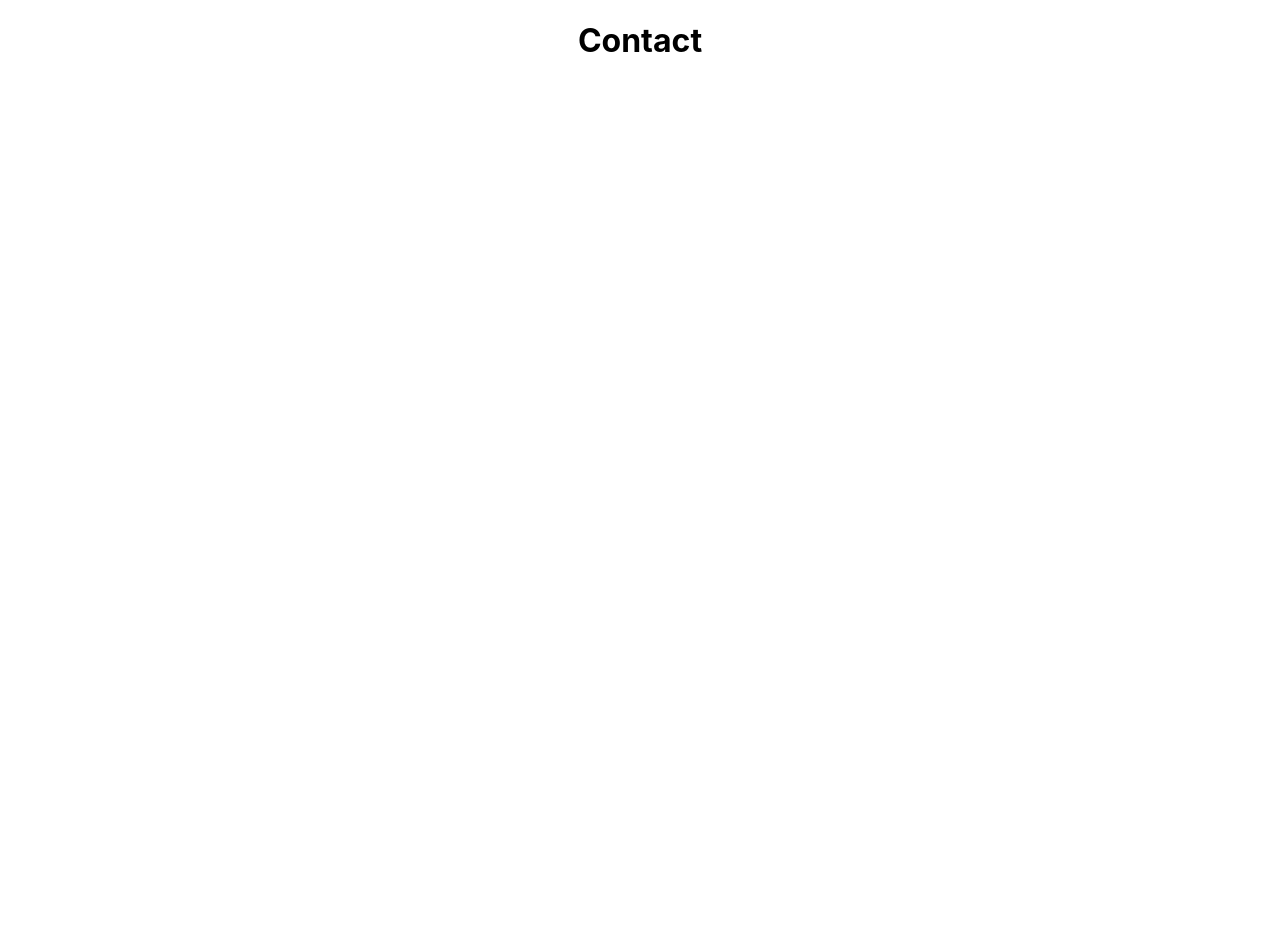
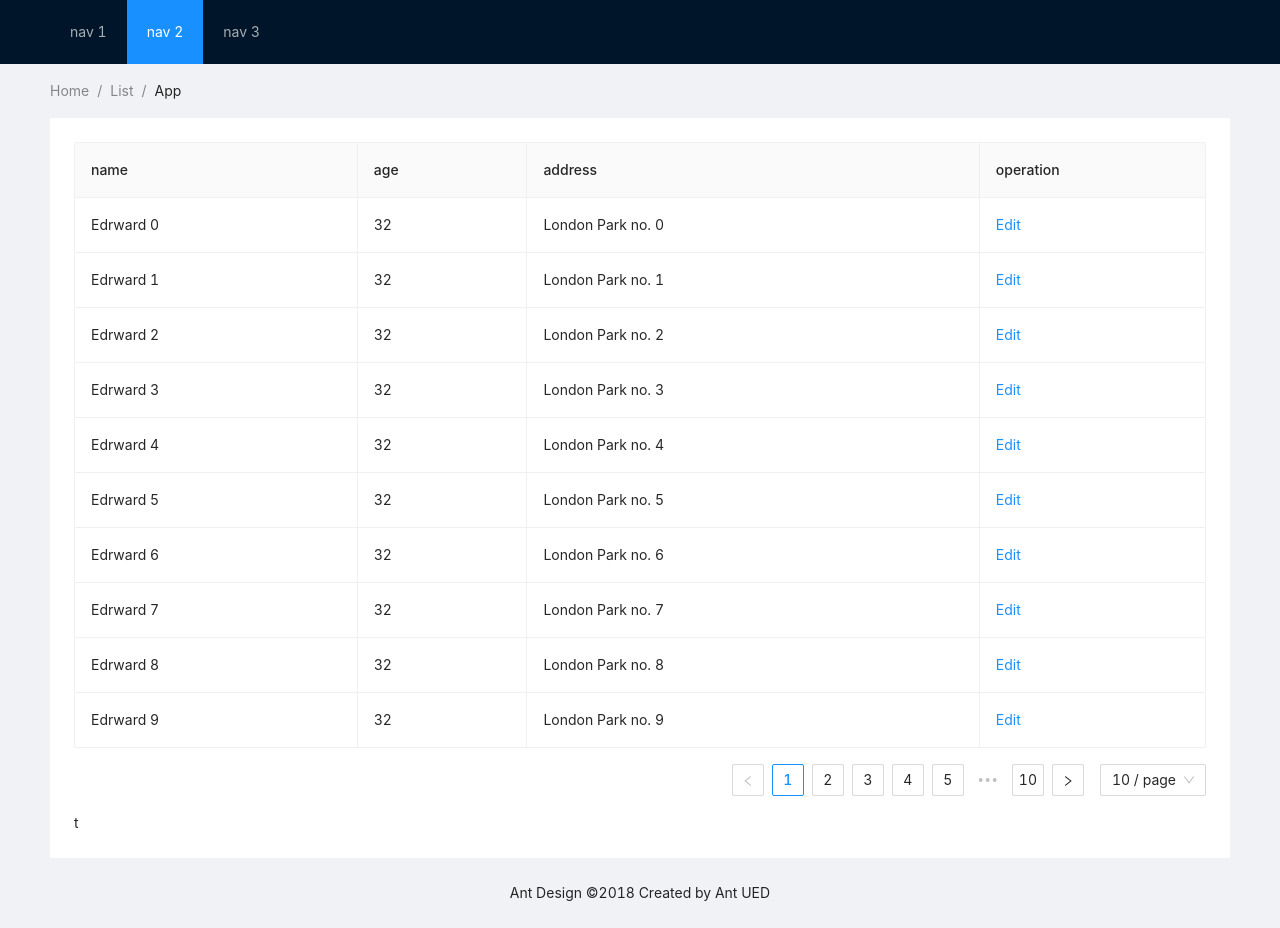
Before and after one commit to Jay23Cee/Redux-AntDesign, a React (Create React App) app in the folder my-app/: page / in a window 1280 px wide. Before the commit the page ends 800 px from the top, so only its background shows below. Built offline with nearby package versions, Linux system fonts and the light colour scheme.

Commit message:
adding table

```diff
--- a/my-app/src/App.css
+++ b/my-app/src/App.css
@@ -1,38 +1,16 @@
-.App {
-  text-align: center;
+.site-layout-content {
+  min-height: 280px;
+  padding: 24px;
+  background: #fff;
 }
-
-.App-logo {
-  height: 40vmin;
-  pointer-events: none;
+#components-layout-demo-top .logo {
+  float: left;
+  width: 120px;
+  height: 31px;
+  margin: 16px 24px 16px 0;
+  background: rgba(255, 255, 255, 0.3);
 }
-
-@media (prefers-reduced-motion: no-preference) {
-  .App-logo {
-    animation: App-logo-spin infinite 20s linear;
-  }
+.ant-row-rtl #components-layout-demo-top .logo {
+  float: right;
+  margin: 16px 0 16px 24px;
 }
-
-.App-header {
-  background-color: #282c34;
-  min-height: 100vh;
-  display: flex;
-  flex-direction: column;
-  align-items: center;
-  justify-content: center;
-  font-size: calc(10px + 2vmin);
-  color: white;
-}
-
-.App-link {
-  color: #61dafb;
-}
-
-@keyframes App-logo-spin {
-  from {
-    transform: rotate(0deg);
-  }
-  to {
-    transform: rotate(360deg);
-  }
-}
--- a/my-app/src/App.tsx
+++ b/my-app/src/App.tsx
@@ -1,11 +1,14 @@
 import React from 'react';
-import logo from './logo.svg';
-import './App.css';
+import ReactDOM from 'react-dom';
+import Homepage from './components/Homepage'
+
+//import Homepage from './components/Homepage'
 
 function App() {
+
   return (
-    <div className="App">
-     <h1>Contact</h1>
+    <div >
+     <Homepage/>
     </div>
   );
 }
--- /dev/null
+++ b/my-app/src/components/BookTable.tsx
@@ -0,0 +1,183 @@
+import React, { useState } from 'react';
+import { Table, Input, InputNumber, Popconfirm, Form, Typography } from 'antd';
+
+interface Item {
+  key: string;
+  name: string;
+  age: number;
+  address: string;
+}
+
+const originData: Item[] = [];
+for (let i = 0; i < 100; i++) {
+  originData.push({
+    key: i.toString(),
+    name: `Edrward ${i}`,
+    age: 32,
+    address: `London Park no. ${i}`,
+  });
+}
+interface EditableCellProps extends React.HTMLAttributes<HTMLElement> {
+  editing: boolean;
+  dataIndex: string;
+  title: any;
+  inputType: 'number' | 'text';
+  record: Item;
+  index: number;
+  children: React.ReactNode;
+}
+
+const EditableCell: React.FC<EditableCellProps> = ({
+  editing,
+  dataIndex,
+  title,
+  inputType,
+  record,
+  index,
+  children,
+  ...restProps
+}) => {
+  const inputNode = inputType === 'number' ? <InputNumber /> : <Input />;
+
+  return (
+    <td {...restProps}>
+      {editing ? (
+        <Form.Item
+          name={dataIndex}
+          style={{ margin: 0 }}
+          rules={[
+            {
+              required: true,
+              message: `Please Input ${title}!`,
+            },
+          ]}
+        >
+          {inputNode}
+        </Form.Item>
+      ) : (
+        children
+      )}
+    </td>
+  );
+};
+
+const EditableTable = () => {
+  const [form] = Form.useForm();
+  const [data, setData] = useState(originData);
+  const [editingKey, setEditingKey] = useState('');
+
+  const isEditing = (record: Item) => record.key === editingKey;
+
+  const edit = (record: Partial<Item> & { key: React.Key }) => {
+    form.setFieldsValue({ name: '', age: '', address: '', ...record });
+    setEditingKey(record.key);
+  };
+
+  const cancel = () => {
+    setEditingKey('');
+  };
+
+  const save = async (key: React.Key) => {
+    try {
+      const row = (await form.validateFields()) as Item;
+
+      const newData = [...data];
+      const index = newData.findIndex(item => key === item.key);
+      if (index > -1) {
+        const item = newData[index];
+        newData.splice(index, 1, {
+          ...item,
+          ...row,
+        });
+        setData(newData);
+        setEditingKey('');
+      } else {
+        newData.push(row);
+        setData(newData);
+        setEditingKey('');
+      }
+    } catch (errInfo) {
+      console.log('Validate Failed:', errInfo);
+    }
+  };
+
+  const columns = [
+    {
+      title: 'name',
+      dataIndex: 'name',
+      width: '25%',
+      editable: true,
+    },
+    {
+      title: 'age',
+      dataIndex: 'age',
+      width: '15%',
+      editable: true,
+    },
+    {
+      title: 'address',
+      dataIndex: 'address',
+      width: '40%',
+      editable: true,
+    },
+    {
+      title: 'operation',
+      dataIndex: 'operation',
+      render: (_: any, record: Item) => {
+        const editable = isEditing(record);
+        return editable ? (
+          <span>
+            <a href="javascript:;" onClick={() => save(record.key)} style={{ marginRight: 8 }}>
+              Save
+            </a>
+            <Popconfirm title="Sure to cancel?" onConfirm={cancel}>
+              <a>Cancel</a>
+            </Popconfirm>
+          </span>
+        ) : (
+          <Typography.Link disabled={editingKey !== ''} onClick={() => edit(record)}>
+            Edit
+          </Typography.Link>
+        );
+      },
+    },
+  ];
+
+  const mergedColumns = columns.map(col => {
+    if (!col.editable) {
+      return col;
+    }
+    return {
+      ...col,
+      onCell: (record: Item) => ({
+        record,
+        inputType: col.dataIndex === 'age' ? 'number' : 'text',
+        dataIndex: col.dataIndex,
+        title: col.title,
+        editing: isEditing(record),
+      }),
+    };
+  });
+
+  return (
+    <Form form={form} component={false}>
+      <Table
+        components={{
+          body: {
+            cell: EditableCell,
+          },
+        }}
+        bordered
+        dataSource={data}
+        columns={mergedColumns}
+        rowClassName="editable-row"
+        pagination={{
+          onChange: cancel,
+        }}
+      />
+    </Form>
+  );
+};
+
+
+export default EditableTable
--- /dev/null
+++ b/my-app/src/components/Homepage.tsx
@@ -0,0 +1,36 @@
+ import { Layout, Menu, Breadcrumb } from 'antd';
+import '../App.css'
+import 'antd/dist/antd.css';
+import BookTable from './BookTable'
+
+
+
+const { Header, Content, Footer } = Layout;
+const Homepage = () => (
+  <div >
+   <Layout className="layout">
+    <Header>
+      <div className="logo" />
+      <Menu theme="dark" mode="horizontal" defaultSelectedKeys={['2']}>
+        <Menu.Item key="1">nav 1</Menu.Item>
+        <Menu.Item key="2">nav 2</Menu.Item>
+        <Menu.Item key="3">nav 3</Menu.Item>
+      </Menu>
+    </Header>
+    <Content style={{ padding: '0 50px' }}>
+      <Breadcrumb style={{ margin: '16px 0' }}>
+        <Breadcrumb.Item>Home</Breadcrumb.Item>
+        <Breadcrumb.Item>List</Breadcrumb.Item>
+        <Breadcrumb.Item>App</Breadcrumb.Item>
+      </Breadcrumb>
+      <div className="site-layout-content">
+
+        <BookTable/>
+        t</div>
+    </Content>
+    <Footer style={{ textAlign: 'center' }}>Ant Design ©2018 Created by Ant UED</Footer>
+  </Layout>
+  </div>
+);
+
+export default Homepage;
--- a/my-app/src/index.css
+++ b/my-app/src/index.css
@@ -1,4 +1,4 @@
-body {
+/* body {
   margin: 0;
   font-family: -apple-system, BlinkMacSystemFont, 'Segoe UI', 'Roboto', 'Oxygen',
     'Ubuntu', 'Cantarell', 'Fira Sans', 'Droid Sans', 'Helvetica Neue',
@@ -10,4 +10,4 @@ body {
 code {
   font-family: source-code-pro, Menlo, Monaco, Consolas, 'Courier New',
     monospace;
-}
+} */
```
Also changed, not shown: my-app/package.json (+7 -0 lines), 1 other file (tests, documents, lock files or other folders).
